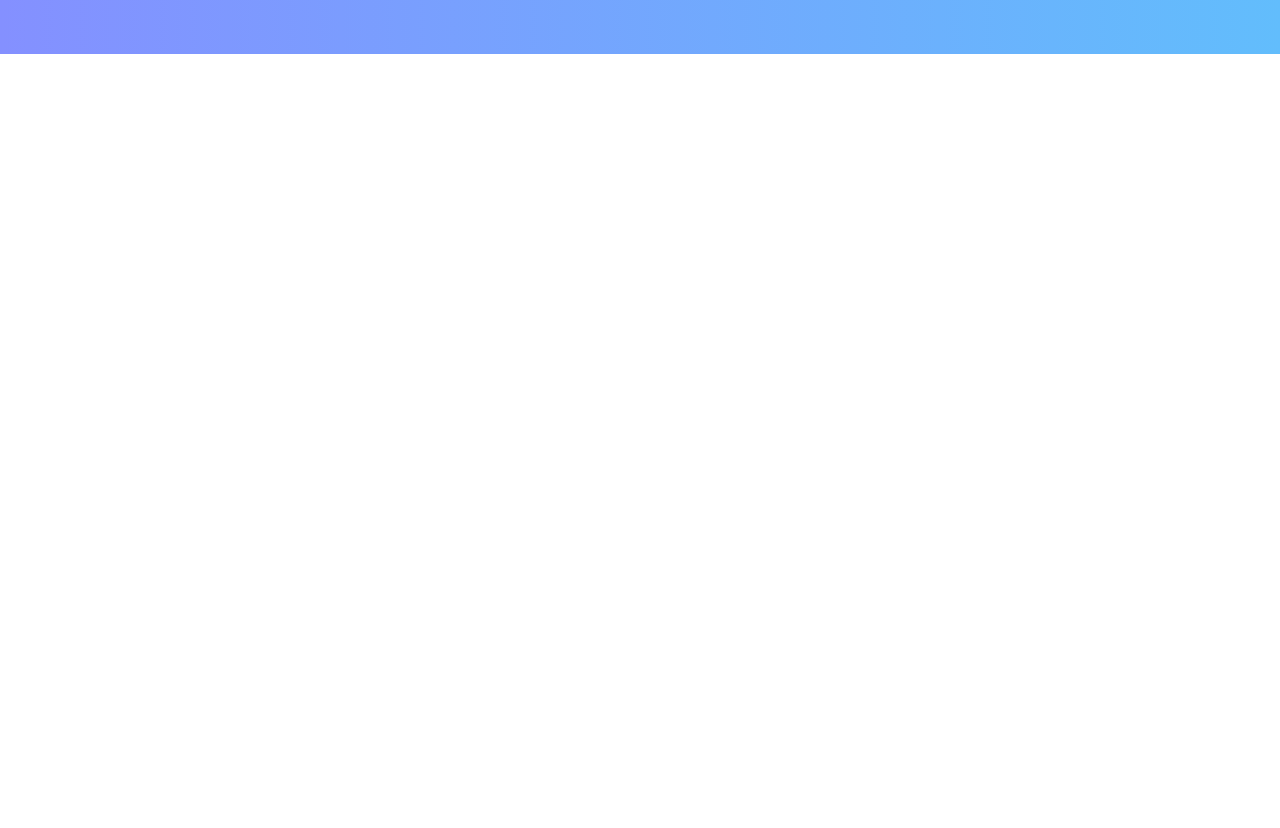
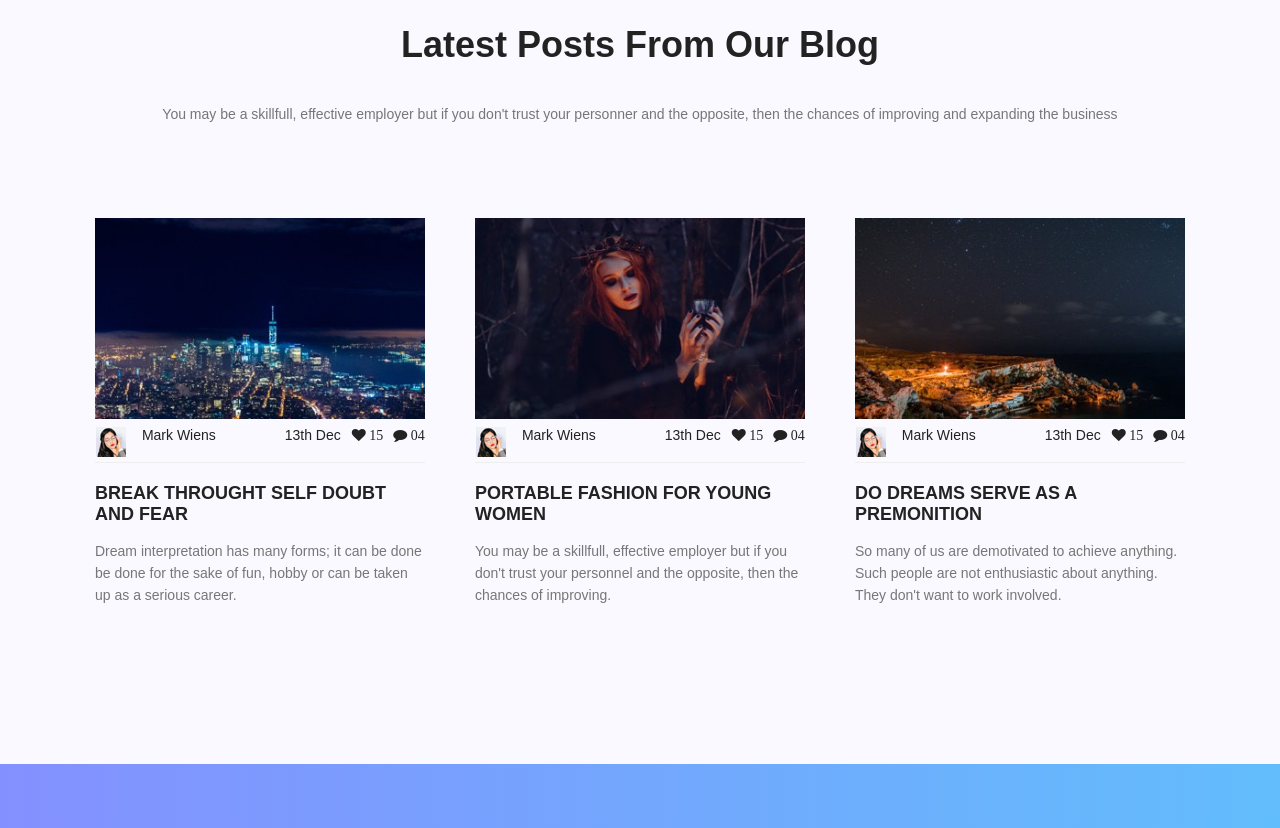
Before and after one commit to front-end-by-rimantas/26-grupe-portfolio-personal, a website with bundled scripts: page index.html in a window 1280 px wide. Shown: the part 4840-5668 px from the top of the page. Before the commit the page ends 4894 px from the top, so only its background shows below. Built offline with nearby package versions, Linux system fonts and the light colour scheme.

Commit message:
Blog #13

```diff
--- /dev/null
+++ b/css/components/blog.css
@@ -0,0 +1,108 @@
+.blog {
+    background-color: #f9f9ff;
+}
+
+.blogHead {
+    text-align: center;
+    margin-top: 60px;
+}
+
+.blogPhar {
+    text-align: center;
+    padding: 40px 0 80px 0;
+}
+
+.big {
+    display: flex;
+    text-align: center;
+}
+
+.blog-container {
+    display: flex;
+    align-items: center;
+}
+
+.cont {
+    position: relative;
+    margin: 16px;
+    color:#222;
+}
+
+.cont:hover {
+    cursor: pointer;
+}
+
+.cont:hover .main-head {
+    color: #8490FF;
+    transition: 200ms;
+}
+
+.small-text > h4 {
+    margin-top: 20px;
+    text-transform: uppercase;
+}
+
+.small-text > h4:hover {
+    margin-top: 20px;
+    text-transform: uppercase;
+    color: #8490FF;
+    transition: 200ms linear;
+}
+
+.small-text > p {
+    margin-top: 15px;
+    line-height: 22px;
+}
+
+.row > .main-container {
+    width: 1200px;
+    margin-bottom: 80px;
+}
+
+.cont:last-child {
+    margin-bottom: 38px;
+}
+
+.cont > .mini-container {
+    padding: 5px 0;
+    border-bottom: 1px solid #eee;
+    font-size: 14px;
+    font-weight: 300;
+    line-height: 1.625em;
+    position: relative;
+}
+
+.cont > .mini-container > span {
+    color: #222;
+}
+
+.cont > .mini-container > .name {
+    margin-left: 10px;
+}
+
+.cont > .mini-container > .date {
+    margin-left: 65px;
+}
+
+.cont > .mini-container > .heart {
+    margin-top: 4px;
+    margin-left: 11px;
+}
+
+.cont > .mini-container > .comment {
+    margin-top: 4px;
+    margin-left: 10px;
+}
+
+.blog-container > .main-img {
+    transition: 0.2s all ease-in-out;
+    transform: scale(1);
+}
+
+.cont:hover .main-img {
+    transform: scale(1.04);
+}
+
+.main-img > img {
+    width: 100%;
+}
--- a/css/home.css
+++ b/css/home.css
@@ -68,6 +68,7 @@
 
 
 /* Blog posts start */
+@import './components/blog.css';
 
 
 /* Blog posts end */
--- a/index.html
+++ b/index.html
@@ -141,6 +141,17 @@
     <!-- Choose plan end-->
 
     <!-- Blog posts start-->
+    <section class="blog">
+        <div class="whole-container">
+            <div class="container">
+                <div class="main-container container">
+                        <h3 class="blogHead">Latest Posts From Our Blog</h3>
+                        <p class="blogPhar">You may be a skillfull, effective employer but if you don't trust your personner and the opposite, then the chances of improving and expanding the business</p>
+                    <div id="blog" class="blog-container row"></div>
+                </div>
+            </div>
+        </div>
+    </section>
     <!-- Blog posts end-->
 
     <!-- Advertise bar start-->
--- /dev/null
+++ b/js/components/BlogRender.js
@@ -0,0 +1,26 @@
+function blogRender(data) {
+    const DOM = document.querySelector('#blog');
+
+    let HTML = '';
+
+    for (let {img, small_img, name, date, likes, comments, article, text} of data) {
+
+        HTML += `<div class="cont col-12 col-md-4">
+        <div class="main-img">
+        <img src="${img}" class="big" alt="Blog image">
+    </div>
+    <div class="mini-container">
+<img src="${small_img}" class="small" alt="Small image">
+<span class="name">${name}</span>
+    <span class="date"> ${date}</span><span class="heart fa fa-heart"> ${likes}</span><span class="comment fa fa-comment"> ${comments}</span>
+    </div>
+    <div class="small-text">
+    <h4 class="main-head">${article}</h4>
+    <p class="main-phar">${text}</p>
+</div>
+</div>`
+    }
+    DOM.innerHTML += HTML;
+}
+
+export { blogRender };
--- a/js/components/feedbackData.js
+++ /dev/null
@@ -1,11 +0,0 @@
-const feedbackData = [
-    {
-        photo: './img/testimonials_1.png',
-    },
-    {
-        photo: './img/testimonials_2.png',
-    },
-]
-
-
-export { feedbackData }
--- /dev/null
+++ b/js/data/blogData.js
@@ -0,0 +1,36 @@
+const blogData = [
+    {
+    img: './img/blog/img1.jpg',
+    small_img: './img/blog/small.PNG',
+    name: 'Mark Wiens',
+    date: '13th Dec',
+    likes: 15,
+    comments: '04',
+    article: 'Break throught self doubt and fear',
+    text: 'Dream interpretation has many forms; it can be done be done for the sake of fun, hobby or can be taken up as a serious career.'
+    },
+
+    {
+    img: './img/blog/img2.jpg',
+    small_img: './img/blog/small.PNG',
+    name: 'Mark Wiens',
+    date: '13th Dec',
+    likes: 15,
+    comments: '04',
+    article: 'Portable fashion for young women',
+    text: "You may be a skillfull, effective employer but if you don't trust your personnel and the opposite, then the chances of improving."
+    },
+
+    {
+    img: './img/blog/img3.jpg',
+    small_img: './img/blog/small.PNG',
+    name: 'Mark Wiens',
+    date: '13th Dec',
+    likes: 15,
+    comments: '04',
+    article: 'Do dreams serve as a premonition',
+    text: "So many of us are demotivated to achieve anything. Such people are not enthusiastic about anything. They don't want to work involved."
+    }
+]
+
+export { blogData }
--- /dev/null
+++ b/js/data/feedbackData.js
@@ -0,0 +1,11 @@
+const feedbackData = [
+    {
+        photo: './img/feedback/testimonials_1.png',
+    },
+    {
+        photo: './img/feedback/testimonials_2.png',
+    },
+]
+
+
+export { feedbackData }
--- a/js/home.js
+++ b/js/home.js
@@ -27,7 +27,7 @@ import { galleryImg } from './components/galleryImg.js';
 
 /* Feedback start */
 import { feedback } from './components/feedback.js'
-import { feedbackData } from './components/feedbackData.js'
+import { feedbackData } from './data/feedbackData.js'
 import { carousel } from './components/carousel.js';
 
 
@@ -39,11 +39,13 @@ import { planCards } from './components/plan.js';
 /* Choose plan end */
 
 /* Blog posts start */
+import { blogData } from './data/blogData.js';
 /* Blog posts end */
 
 /* Advertise bar start */
 import { logosData } from './data/advertiseData.js';
 import { renderLogos } from './components/advertiseBar.js'
+import { blogRender } from './components/BlogRender.js';
 /* Advertise bar end */
 
 /* Footer start */
@@ -64,3 +66,5 @@ feedback('.carousel-inner', feedbackData);
 carousel('.feedback');
 
 planCards(planData);
+
+blogRender(blogData);
```
Also changed, not shown: img/blog/img1.jpg (added), img/blog/img2.jpg (added), img/blog/img3.jpg (added), img/blog/small.PNG (added), img/feedback/testimonials_1.png (renamed from img/testimonials_1.png), img/feedback/testimonials_2.png (renamed from img/testimonials_2.png).
